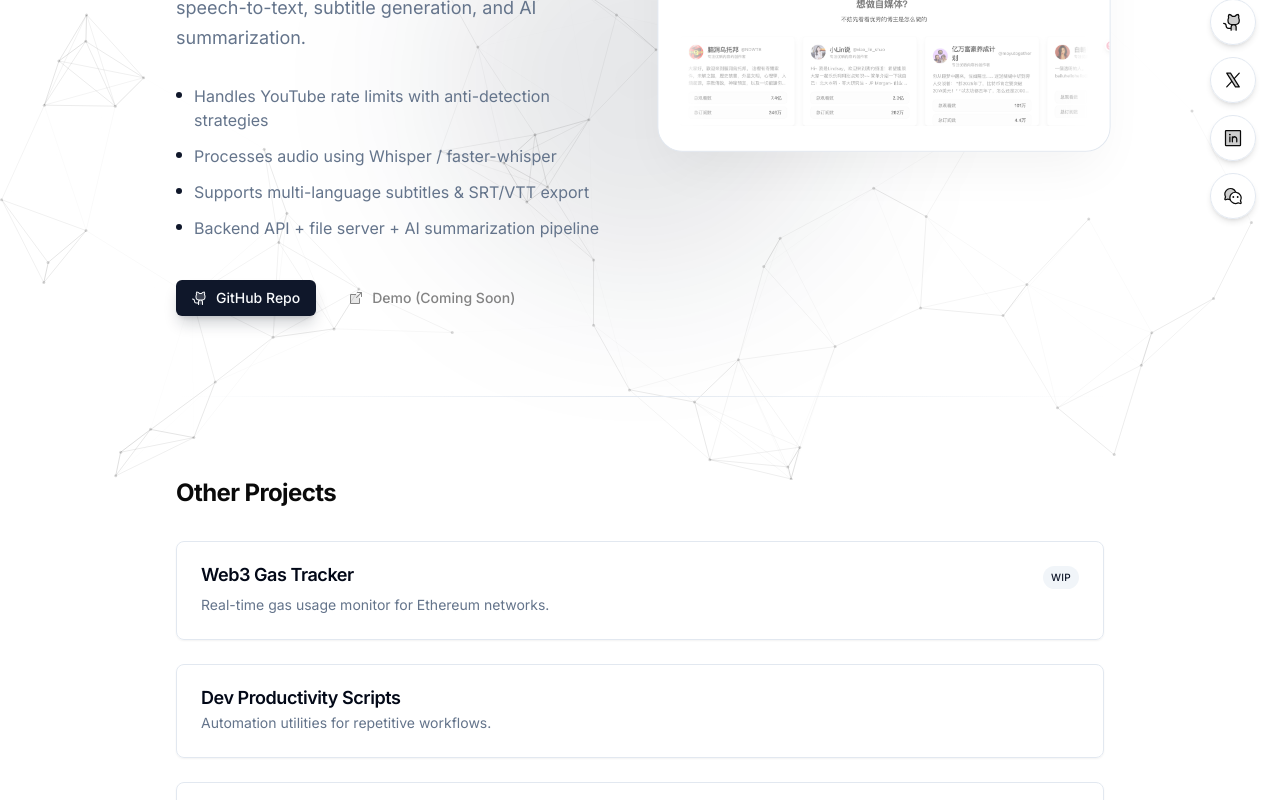
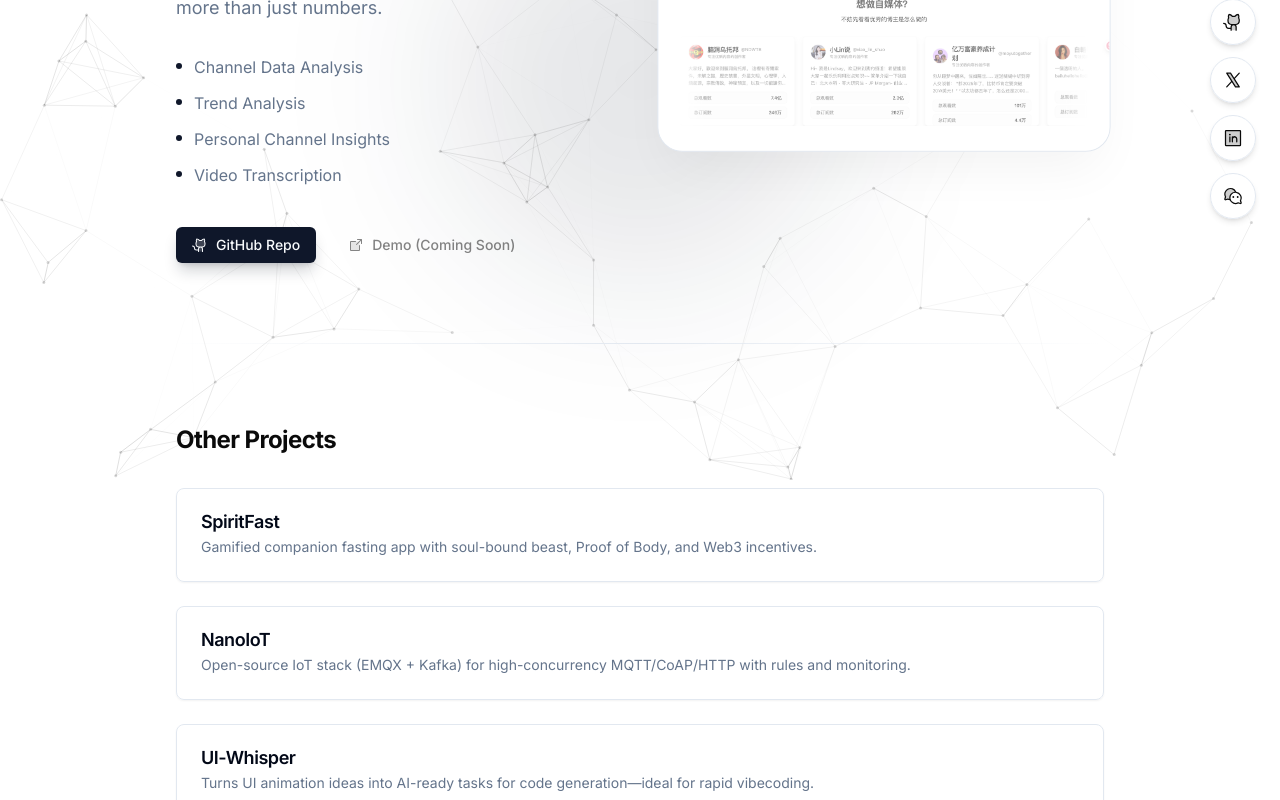
Before and after one commit to kangchainx/chriskang.dev, a Next.js app: page /en/projects in a window 1280 px wide. Shown: the part 320-1120 px from the top of the page. Built offline with nearby package versions, Linux system fonts and the light colour scheme; no server answers.

Commit message:
feat: expand about page

```diff
--- a/components/pages/AboutPageClient.tsx
+++ b/components/pages/AboutPageClient.tsx
@@ -1,7 +1,6 @@
 'use client';
 
 import React from 'react';
-import { EnvelopeSimpleIcon, GithubLogoIcon, XLogoIcon } from '@phosphor-icons/react';
 
 import type { Dictionary } from '@/locales';
 
@@ -11,7 +10,7 @@ interface AboutPageClientProps {
 
 export function AboutPageClient({ dict }: AboutPageClientProps) {
   return (
-    <div className="space-y-16 max-w-3xl">
+      <div className="space-y-16 max-w-3xl">
 
       {/* Intro */}
       <section className="space-y-6 animate-fade-in-up">
@@ -30,6 +29,22 @@ export function AboutPageClient({ dict }: AboutPageClientProps) {
           {dict.aboutPage.background.items.map((item) => (
             <li key={item} className="flex gap-3">
               <span className="w-1.5 h-1.5 rounded-full bg-border mt-2.5 flex-shrink-0"></span>
+              <span>{item}</span>
+            </li>
+          ))}
+        </ul>
+      </section>
+
+      {/* Why Hire Me */}
+      <section className="space-y-4 animate-fade-in-up delay-150">
+        <h2 className="text-xl font-semibold border-b border-border pb-2 flex items-center gap-2">
+          {dict.aboutPage.hire.title}
+        </h2>
+        <p className="text-muted-foreground leading-relaxed">{dict.aboutPage.hire.lead}</p>
+        <ul className="space-y-3 text-muted-foreground">
+          {dict.aboutPage.hire.bullets.map((item) => (
+            <li key={item} className="flex gap-3">
+              <span className="w-1.5 h-1.5 rounded-full bg-primary mt-2.5 flex-shrink-0"></span>
               <span>{item}</span>
             </li>
           ))}
@@ -57,6 +72,19 @@ export function AboutPageClient({ dict }: AboutPageClientProps) {
         </div>
       </section>
 
+      {/* What I Offer */}
+      <section className="space-y-6 animate-fade-in-up delay-250">
+        <h2 className="text-xl font-semibold border-b border-border pb-2">{dict.aboutPage.offer.title}</h2>
+        <div className="grid gap-4 sm:grid-cols-2">
+          {dict.aboutPage.offer.cards.map((card) => (
+            <div key={card.title} className="rounded-lg border border-border/60 bg-card/50 p-4 shadow-sm hover:shadow-md transition-all">
+              <h3 className="font-semibold text-foreground mb-2">{card.title}</h3>
+              <p className="text-sm text-muted-foreground leading-relaxed">{card.description}</p>
+            </div>
+          ))}
+        </div>
+      </section>
+
       {/* Skills */}
       <section className="space-y-6 animate-fade-in-up delay-300">
         <h2 className="text-xl font-semibold border-b border-border pb-2">{dict.aboutPage.skills.title}</h2>
@@ -70,34 +98,6 @@ export function AboutPageClient({ dict }: AboutPageClientProps) {
           ))}
         </div>
       </section>
-
-      {/* Connect */}
-      <section id="contact" className="space-y-6 pt-8 animate-fade-in-up delay-500">
-        <h2 className="text-xl font-semibold border-b border-border pb-2">{dict.aboutPage.contact.title}</h2>
-        <div className="space-y-4">
-          <a href={`mailto:${dict.aboutPage.contact.items.email}`} className="flex items-center gap-4 p-3 rounded-lg hover:bg-secondary/40 transition-all group">
-            <div className="p-2 bg-background rounded-full shadow-sm group-hover:scale-110 transition-transform">
-               <EnvelopeSimpleIcon className="w-5 h-5 text-foreground" weight="duotone" />
-            </div>
-            <span className="text-muted-foreground group-hover:text-foreground transition-colors">{dict.aboutPage.contact.items.email}</span>
-          </a>
-
-          <a href="https://github.com/kangchainx" target="_blank" rel="noopener noreferrer" className="flex items-center gap-4 p-3 rounded-lg hover:bg-secondary/40 transition-all group">
-             <div className="p-2 bg-background rounded-full shadow-sm group-hover:scale-110 transition-transform">
-               <GithubLogoIcon className="w-5 h-5 text-foreground" weight="duotone" />
-             </div>
-             <span className="text-muted-foreground group-hover:text-foreground transition-colors">{dict.aboutPage.contact.items.github}</span>
-          </a>
-
-          <a href="https://x.com" target="_blank" rel="noopener noreferrer" className="flex items-center gap-4 p-3 rounded-lg hover:bg-secondary/40 transition-all group">
-             <div className="p-2 bg-background rounded-full shadow-sm group-hover:scale-110 transition-transform">
-               <XLogoIcon className="w-5 h-5 text-foreground" weight="duotone" />
-             </div>
-             <span className="text-muted-foreground group-hover:text-foreground transition-colors">{dict.aboutPage.contact.items.x}</span>
-          </a>
-        </div>
-      </section>
-
-    </div>
+      </div>
   );
 }
--- a/locales/en.ts
+++ b/locales/en.ts
@@ -84,33 +84,31 @@ export const en = {
     featured: {
       eyebrow: 'Featured Project',
       title: 'YouTube Analysis Tool',
-      description: 'An open-source system for video downloading, speech-to-text, subtitle generation, and AI summarization.',
+      description: 'An open-source tool designed to support YouTubers with channel data analysis, trend tracking, and performance insights. It helps creators understand their audience and optimize content strategies.',
       points: [
-        'Anti-detection strategies',
-        'Whisper / faster-whisper audio',
-        'Multi-language subtitles',
-        'Backend API + summarization',
+        'Channel data analysis',
+        'Trend analysis',
+        'Personal channel insights',
+        'Video transcription',
       ],
       techStackLabel: 'Tech Stack:',
-      techStackValue: 'React, Next.js, Node.js, FFmpeg, Whisper, Redis',
+      techStackValue: 'React, TypeScript, Node.js, Python, PostgreSQL, Minio, FFmpeg, yt-dlp, Tailwind CSS',
       repoCta: 'GitHub Repo',
-      docsCta: 'Documentation',
     },
     otherProjects: {
       title: 'Other Projects',
       cards: [
         {
-          title: 'Web3 Gas Tracker',
-          badge: 'WIP',
-          description: 'Real-time gas usage monitor for Ethereum networks.',
+          title: 'SpiritFast',
+          description: 'Companion-style gamified intermittent fasting with a soul-bound beast, loss-aversion hooks, Proof of Body, and Web3 incentives.',
         },
         {
-          title: 'Dev Productivity Scripts',
-          description: 'Automation utilities for repetitive workflows.',
+          title: 'NanoIoT',
+          description: 'Open-source IoT stack (EMQX + Kafka) for high-concurrency MQTT/CoAP/HTTP devices with rule engine, monitoring, and reverse control.',
         },
         {
-          title: 'API Playground',
-          description: 'Experiments with streaming, uploads, and AI models.',
+          title: 'UI-Whisper',
+          description: 'Turns UI animation ideas into AI-ready tasks for code generation—perfect for fast vibecoding prototypes.',
         },
       ],
     },
@@ -120,15 +118,15 @@ export const en = {
     hero: {
       badge: 'Open Source',
       title: 'YouTube Analysis Tool',
-      description: 'An open-source system for video downloading, speech-to-text, subtitle generation, and AI summarization.',
+      description: 'Powerful YouTube analytics for creators who want more than just numbers.',
       bullets: [
-        'Handles YouTube rate limits with anti-detection strategies',
-        'Processes audio using Whisper / faster-whisper',
-        'Supports multi-language subtitles & SRT/VTT export',
-        'Backend API + file server + AI summarization pipeline',
+        'Channel Data Analysis',
+        'Trend Analysis',
+        'Personal Channel Insights',
+        'Video Transcription',
       ],
       techStackLabel: 'Tech Stack:',
-      techStackValue: 'React, Next.js, TailwindCSS, Node.js, FFmpeg, Whisper/faster-whisper',
+      techStackValue: 'React, TypeScript, Node.js, Python, PostgreSQL, Tailwind CSS',
       repoCta: 'GitHub Repo',
       docsCta: 'Documentation',
       demoCta: 'Demo (Coming Soon)',
@@ -136,17 +134,16 @@ export const en = {
     otherTitle: 'Other Projects',
     otherCards: [
       {
-        title: 'Web3 Gas Tracker',
-        badge: 'WIP',
-        description: 'Real-time gas usage monitor for Ethereum networks.',
+        title: 'SpiritFast',
+        description: 'Gamified companion fasting app with soul-bound beast, Proof of Body, and Web3 incentives.',
       },
       {
-        title: 'Dev Productivity Scripts',
-        description: 'Automation utilities for repetitive workflows.',
+        title: 'NanoIoT',
+        description: 'Open-source IoT stack (EMQX + Kafka) for high-concurrency MQTT/CoAP/HTTP with rules and monitoring.',
       },
       {
-        title: 'Personal API Playground',
-        description: 'Experiments with endpoints, streaming, uploads, rate limiting, and AI models.',
+        title: 'UI-Whisper',
+        description: 'Turns UI animation ideas into AI-ready tasks for code generation—ideal for rapid vibecoding.',
       },
     ],
     contributions: {
@@ -160,7 +157,7 @@ export const en = {
   },
   aboutPage: {
     title: 'About Me',
-    intro: "I’m Chris — a full-stack developer focused on building AI-driven tools, modern web apps, and open-source projects.",
+    intro: "Hi, I'm Chris Kang. I'm a full-stack developer and independent builder with 5+ years of experience, specializing in building end-to-end web applications and open-source tools. With expertise in both product development and engineering, I take ownership of the entire project lifecycle — from ideation to execution. I thrive in fast-paced, agile environments where I can push the boundaries of creativity and technical excellence.",
     background: {
       title: 'My Background',
       items: [
@@ -170,26 +167,73 @@ export const en = {
         'Focus on modern tech stacks and open-source work',
       ],
     },
+    hire: {
+      title: 'Why Hire Me?',
+      lead:
+        'Over the past few years, I’ve built enterprise solutions and complex systems. Since moving to independent work in Oct 2025, I’ve applied those skills to ship user-centric products. Here’s how I add value:',
+      bullets: [
+        'End-to-End Involvement: From concept and prototyping to implementation and iteration, working with cross-functional teams to align speed, user needs, and business goals.',
+        'Efficient Execution & Agile Experience: Rapid iteration in agile teams, shipping high-quality products on tight timelines, and maintaining code quality and usability as an indie builder.',
+        'Cross-Functional Collaboration: Bridging engineering and product/stakeholders to keep delivery aligned with broader business objectives.',
+        'Impact-Driven Development: Focused on real value—better UX, scalability, and products that support strategic, long-term growth.',
+      ],
+    },
     approach: {
       title: 'My Approach to Work',
       left: ['✓ Strong ownership', '✓ Product thinking'],
       right: ['⚡ Fast iteration', '⚡ Autonomous & Async'],
     },
+    offer: {
+      title: 'What I Offer',
+      cards: [
+        {
+          title: 'Full-Stack Development',
+          description:
+            "I provide comprehensive full-stack development services, building scalable and high-performance web applications. Whether you're looking to build a single-page app or a complex enterprise platform, I can develop the entire stack from start to finish.",
+        },
+        {
+          title: 'Freelance & Contract Work',
+          description:
+            'I take on freelance projects and contract work for businesses and individuals needing expertise in web development. From MVP development to full product launches, I help bring your ideas to life, whether it’s a single feature or an entire platform.',
+        },
+      ],
+    },
     skills: {
       title: 'My Skills',
       sections: [
-        { title: 'Frontend', description: 'React, Next.js, TypeScript, TailwindCSS' },
-        { title: 'Backend', description: 'Node.js, Express/Fastify, Redis' },
-        { title: 'AI/ML', description: 'Whisper, faster-whisper, FFmpeg pipelines' },
-        { title: 'Web3 (Exploring)', description: 'Solidity, EVM, RPC interactions' },
+        {
+          title: 'Frontend',
+          description:
+            'JavaScript, React, TypeScript, Next.js, TailwindCSS, shadcn/ui, Ant Design, Vite, ECharts, Vue, Uni-App, Element Plus',
+        },
+        {
+          title: 'Backend',
+          description:
+            'Java, Spring Boot, Spring Cloud, RESTful APIs, Node.js (Express/Nest.js), Spring WebFlux',
+        },
+        {
+          title: 'Database',
+          description:
+            'PostgreSQL, MySQL, MongoDB, Redis, Elasticsearch',
+        },
+        {
+          title: 'DevOps',
+          description:
+            'Linux, Git, Docker, GitHub Actions, Nginx, CI/CD',
+        },
+        {
+          title: 'Extras',
+          description:
+            'EVM, Solidity, MQTT, Kafka, RabbitMQ',
+        },
       ],
     },
     contact: {
       title: 'Let’s Connect',
       items: {
-        email: 'chris@email.com',
+        email: 'kangchehe666@gmail.com',
         github: 'github.com/kangchainx',
-        x: 'x.com/xxxxx',
+        x: 'x.com/ccKang666',
       },
     },
   },
--- a/locales/zh.ts
+++ b/locales/zh.ts
@@ -56,15 +56,15 @@ export const zh = {
     featured: {
       eyebrow: '精选项目',
       title: 'YouTube 分析工具',
-      description: '一个开源系统，支持视频下载、语音转文字、字幕生成与 AI 总结。',
+      description: '一款开源工具，旨在为 YouTuber 提供频道数据分析、趋势追踪和性能洞察，帮助创作者了解受众并优化内容策略。',
       points: [
-        '反检测策略',
-        'Whisper / faster-whisper 音频处理',
-        '多语言字幕',
-        '后端 API + 总结管线',
+        '频道数据分析',
+        '趋势分析',
+        '个人频道洞察',
+        '视频转录',
       ],
       techStackLabel: '技术栈：',
-      techStackValue: 'React, Next.js, Node.js, FFmpeg, Whisper, Redis',
+      techStackValue: 'React、TypeScript、Node.js、Python、PostgreSQL、Minio、FFmpeg、yt-dlp、Tailwind CSS',
       repoCta: 'GitHub 仓库',
       docsCta: '文档',
     },
@@ -72,17 +72,16 @@ export const zh = {
       title: '其他项目',
       cards: [
         {
-          title: 'Web3 Gas Tracker',
-          badge: '开发中',
-          description: '以太坊网络实时 gas 监控。',
+          title: 'SpiritFast',
+          description: '游戏化轻断食，灵兽陪伴 + 损失厌恶机制，结合 Proof of Body 与 Web3 激励。',
         },
         {
-          title: 'Dev Productivity Scripts',
-          description: '自动化日常重复流程的脚本工具。',
+          title: 'NanoIoT',
+          description: '基于 EMQX + Kafka 的高并发物联平台，支持 MQTT/CoAP/HTTP，规则引擎与实时控制。',
         },
         {
-          title: 'API Playground',
-          description: '在流式、上传、AI 模型等方向的接口实验。',
+          title: 'UI-Whisper',
+          description: '将 UI 动画想法标准化为 AI 生成代码的任务，快速原型化。',
         },
       ],
     },
@@ -92,15 +91,15 @@ export const zh = {
     hero: {
       badge: '开源',
       title: 'YouTube 分析工具',
-      description: '一个开源系统，支持视频下载、语音转文字、字幕生成与 AI 总结。',
+      description: '为追求卓越的创作者提供强大的YouTube分析工具，不止是数据。',
       bullets: [
-        '通过反检测策略处理 YouTube 频控',
-        '使用 Whisper / faster-whisper 处理音频',
-        '支持多语言字幕与 SRT/VTT 导出',
-        '后端 API + 文件服务 + AI 总结管线',
+        '频道数据分析',
+        '趋势分析',
+        '个人频道洞察',
+        '视频转录',
       ],
       techStackLabel: '技术栈：',
-      techStackValue: 'React, Next.js, TailwindCSS, Node.js, FFmpeg, Whisper/faster-whisper',
+      techStackValue: 'React、TypeScript、Node.js、Python、PostgreSQL、Tailwind CSS',
       repoCta: 'GitHub 仓库',
       docsCta: '文档',
       demoCta: '演示（即将上线）',
@@ -108,17 +107,16 @@ export const zh = {
     otherTitle: '其他项目',
     otherCards: [
       {
-        title: 'Web3 Gas Tracker',
-        badge: '开发中',
-        description: '以太坊网络实时 gas 监控。',
+        title: 'SpiritFast',
+        description: '配伴式游戏化轻断食，灵兽羁绊 + Proof of Body + Web3 激励。',
       },
       {
-        title: 'Dev Productivity Scripts',
-        description: '自动化日常重复流程的脚本工具。',
+        title: 'NanoIoT',
+        description: 'EMQX + Kafka 高并发物联平台，支持 MQTT/CoAP/HTTP，规则与监控齐全。',
       },
       {
-        title: 'Personal API Playground',
-        description: '端点、流式、上传、限流与 AI 模型的实验。',
+        title: 'UI-Whisper',
+        description: '将 UI 动画想法标准化为 AI 生成代码的任务，适合快速原型。',
       },
     ],
     contributions: {
@@ -132,7 +130,8 @@ export const zh = {
   },
   aboutPage: {
     title: '关于我',
-    intro: '我是 Chris，一名专注于 AI 工具、现代 Web 应用和开源项目的全栈开发者。',
+    intro:
+      '你好，我是 Chris Kang。我是一名全栈开发者和独立开发者，拥有超过 5 年的开发经验，专注于构建端到端的 Web 应用和开源工具。凭借在产品开发和工程技术方面的专业知识，我全程负责项目的整个生命周期——从构思到执行。我在快节奏、敏捷的环境中茁壮成长，在这些环境中，我能够不断推动创意和技术卓越的边界。',
     background: {
       title: '我的背景',
       items: [
@@ -142,26 +141,73 @@ export const zh = {
         '专注现代技术栈与开源工作',
       ],
     },
+    hire: {
+      title: '为什么雇佣我',
+      lead:
+        '在过去的几年里，我作为全栈开发者参与了多个企业级和复杂系统的开发。自 2025 年 10 月转型为独立开发者后，我将过往经验应用于新的项目，持续输出以用户为中心的解决方案。以下是我能带来的价值：',
+      bullets: [
+        '全栈参与：覆盖从构思、原型到实现与迭代，与跨职能团队协作，兼顾交付效率、用户需求与业务目标。',
+        '高效执行与敏捷经验：熟悉敏捷迭代，能在紧凑周期内交付高质量产品；作为独立开发者也保持代码质量与易用性。',
+        '跨职能协作：善于在工程与产品/业务之间搭建桥梁，确保交付与整体目标对齐。',
+        '以影响为驱动：关注真实价值——优化体验、保证可扩展性，打造支持长期增长的产品。',
+      ],
+    },
     approach: {
       title: '我的工作方式',
       left: ['✓ 强所有权', '✓ 产品思维'],
       right: ['⚡ 快速迭代', '⚡ 自主 & 异步'],
     },
+    offer: {
+      title: '我能提供的价值',
+      cards: [
+        {
+          title: '全栈开发',
+          description:
+            '提供端到端的全栈开发服务，构建可扩展、高性能的 Web 应用；无论是单页应用还是复杂企业平台，都能完成整套交付。',
+        },
+        {
+          title: '自由职业 & 外包',
+          description:
+            '承接自由职业/外包：从 MVP 到完整产品落地，支持单点功能或整套上线。MVP 快速验证想法；咨询与代码审查，提供架构、可扩展性与最佳实践建议。',
+        },
+      ],
+    },
     skills: {
       title: '我的技能',
       sections: [
-        { title: '前端', description: 'React, Next.js, TypeScript, TailwindCSS' },
-        { title: '后端', description: 'Node.js, Express/Fastify, Redis' },
-        { title: 'AI/ML', description: 'Whisper, faster-whisper, FFmpeg pipelines' },
-        { title: 'Web3（探索中）', description: 'Solidity, EVM, RPC interactions' },
+        {
+          title: '前端',
+          description:
+            'JavaScript, React, TypeScript, Next.js, TailwindCSS, shadcn/ui, Ant Design, Vite, ECharts, Vue, Uni-App, Element Plus',
+        },
+        {
+          title: '后端',
+          description:
+            'Java, Spring Boot, Spring Cloud, RESTful APIs, Node.js (Express/Nest.js), Spring WebFlux',
+        },
+        {
+          title: '数据库',
+          description:
+            'PostgreSQL, MySQL, MongoDB, Redis, Elasticsearch',
+        },
+        {
+          title: 'DevOps',
+          description:
+            'Linux, Git, Docker, GitHub Actions, Nginx, CI/CD',
+        },
+        {
+          title: '其他',
+          description:
+            'EVM, Solidity, MQTT, Kafka, RabbitMQ',
+        },
       ],
     },
     contact: {
       title: '与我联系',
       items: {
-        email: 'chris@email.com',
+        email: 'kangchehe666@gmail.com',
         github: 'github.com/kangchainx',
-        x: 'x.com/xxxxx',
+        x: 'x.com/ccKang666',
       },
     },
   },
```
Also changed, not shown: public/tech/nodejs.svg (added), public/tech/python.svg (added).
